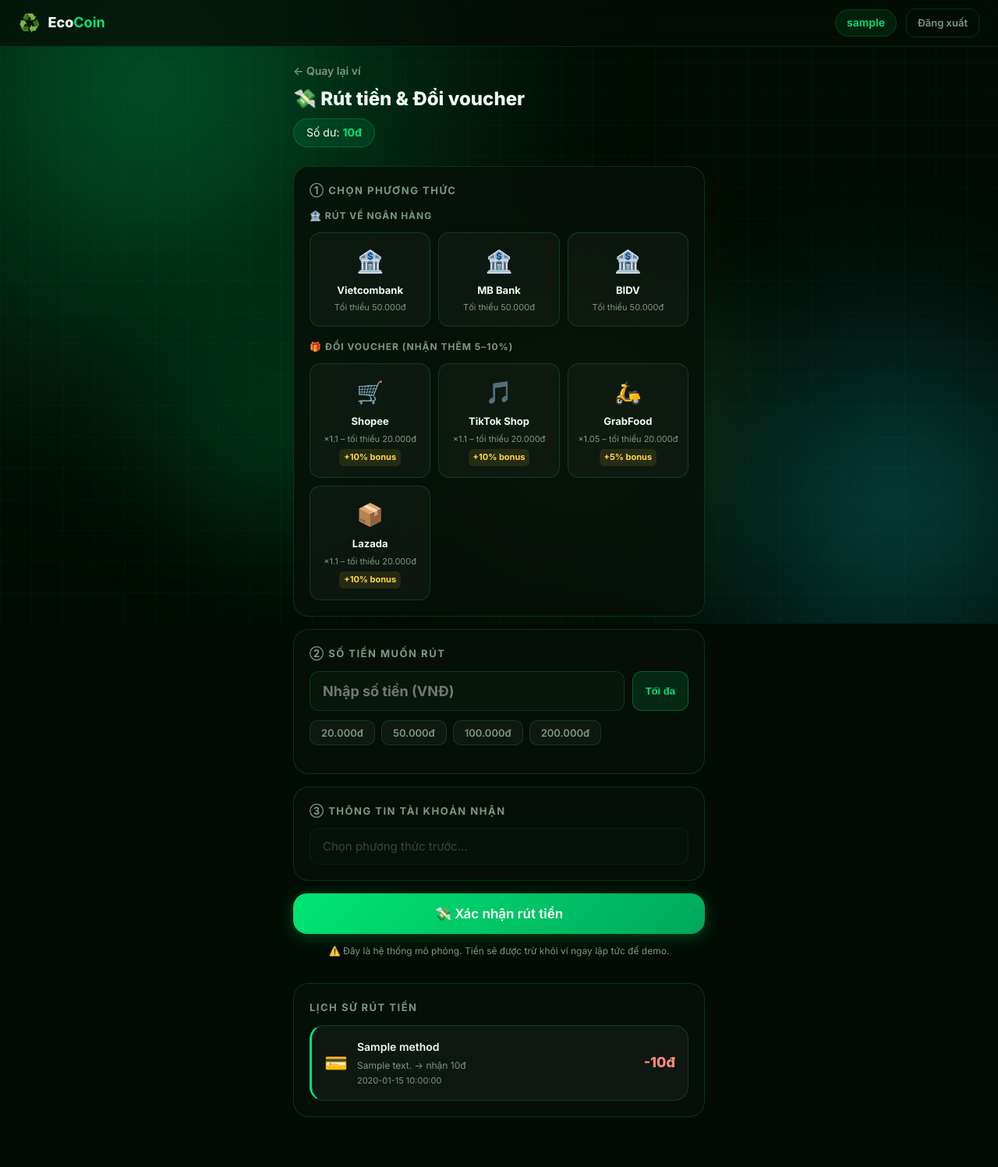
After one commit to SonNguyen975/Eco_Coin, a Flask app: page /withdraw in a window 1280 px wide. The commit adds this page. Shown: the whole page at 78% size. Run offline with Flask 3, Linux system fonts and the light colour scheme; the visitor is signed in with stand-in values (Sample User, id 1); a database or web service that is not in the repository returns one stand-in record (values such as "Sample title"); some libraries are stand-ins or nearby versions.

Commit message:
Feature: Add withdraw/voucher exchange page with bank and voucher options (simulation)

```diff
--- a/app.py
+++ b/app.py
@@ -343,6 +343,99 @@
         item_prices=ITEM_PRICES)
 
 # ==============================================================
+# ROUTES – RÚT TIỀN / ĐỔI VOUCHER (MÔ PHỎNG)
+# ==============================================================
+
+# Tỉ lệ quy đổi: (hệ số nhân, số tiền tối thiểu, mô tả nhãn)
+WITHDRAW_METHODS = {
+    'bank_vcb':    {'label': 'Vietcombank',    'icon': '🏦', 'type': 'bank',    'rate': 1.0,  'min': 50000, 'detail': 'Chuyển khoản ngân hàng'},
+    'bank_mb':     {'label': 'MB Bank',        'icon': '🏦', 'type': 'bank',    'rate': 1.0,  'min': 50000, 'detail': 'Chuyển khoản ngân hàng'},
+    'bank_bidv':   {'label': 'BIDV',           'icon': '🏦', 'type': 'bank',    'rate': 1.0,  'min': 50000, 'detail': 'Chuyển khoản ngân hàng'},
+    'voucher_shopee':  {'label': 'Shopee',     'icon': '🛒', 'type': 'voucher', 'rate': 1.1,  'min': 20000, 'detail': 'Voucher mua sắm Shopee'},
+    'voucher_tiktok':  {'label': 'TikTok Shop','icon': '🎵', 'type': 'voucher', 'rate': 1.1,  'min': 20000, 'detail': 'Voucher TikTok Shop'},
+    'voucher_grab':    {'label': 'GrabFood',   'icon': '🛵', 'type': 'voucher', 'rate': 1.05, 'min': 20000, 'detail': 'Voucher đồ ăn Grab'},
+    'voucher_lazada':  {'label': 'Lazada',     'icon': '📦', 'type': 'voucher', 'rate': 1.1,  'min': 20000, 'detail': 'Voucher mua sắm Lazada'},
+}
+
+@app.route('/withdraw', methods=['GET', 'POST'])
+def withdraw():
+    """Trang rút tiền / đổi voucher mô phỏng."""
+    if 'user_id' not in session:
+        return redirect(url_for('index'))
+
+    db = get_db()
+    user = db.execute('SELECT * FROM users WHERE id = ?', (session['user_id'],)).fetchone()
+
+    if request.method == 'POST':
+        method_key = request.form.get('method', '')
+        amount_coin = int(request.form.get('amount', 0))
+        account_detail = request.form.get('account_detail', '').strip()
+
+        method = WITHDRAW_METHODS.get(method_key)
+        error = None
+
+        if not method:
+            error = 'Phương thức không hợp lệ!'
+        elif amount_coin < method['min']:
+            error = f"Số tiền tối thiểu là {method['min']:,}đ!".replace(',', '.')
+        elif amount_coin > user['balance']:
+            error = 'Số dư trong ví không đủ!'
+        elif not account_detail:
+            error = 'Vui lòng nhập thông tin tài khoản nhận!'
+
+        if error:
+            history = db.execute(
+                'SELECT * FROM withdrawals WHERE user_id = ? ORDER BY created_at DESC LIMIT 10',
+                (session['user_id'],)
+            ).fetchall()
+            db.close()
+            return render_template('withdraw.html',
+                user=user, methods=WITHDRAW_METHODS,
+                error=error, history=history)
+
+        # Tính giá trị thực nhận (sau quy đổi)
+        amount_value = int(amount_coin * method['rate'])
+        now = datetime.datetime.now().strftime('%Y-%m-%d %H:%M:%S')
+
+        # Trừ số dư
+        db.execute('UPDATE users SET balance = balance - ? WHERE id = ?',
+                   (amount_coin, session['user_id']))
+
+        # Lưu lịch sử rút
+        db.execute(
+            'INSERT INTO withdrawals (user_id, method, amount_coin, amount_value, detail) VALUES (?, ?, ?, ?, ?)',
+            (session['user_id'], method_key, amount_coin, amount_value, account_detail)
+        )
+        db.commit()
+
+        # Lấy user sau khi trừ
+        updated_user = db.execute('SELECT * FROM users WHERE id = ?', (session['user_id'],)).fetchone()
+        history = db.execute(
+            'SELECT * FROM withdrawals WHERE user_id = ? ORDER BY created_at DESC LIMIT 10',
+            (session['user_id'],)
+        ).fetchall()
+        db.close()
+
+        return render_template('withdraw.html',
+            user=updated_user, methods=WITHDRAW_METHODS,
+            success={
+                'method': method,
+                'amount_coin': amount_coin,
+                'amount_value': amount_value,
+                'account_detail': account_detail,
+            },
+            history=history)
+
+    # GET: hiển thị trang
+    history = db.execute(
+        'SELECT * FROM withdrawals WHERE user_id = ? ORDER BY created_at DESC LIMIT 10',
+        (session['user_id'],)
+    ).fetchall()
+    db.close()
+    return render_template('withdraw.html',
+        user=user, methods=WITHDRAW_METHODS, history=history)
+
+# ==============================================================
 # ROUTES – NHẬN THƯỞNG QUA QR
 # ==============================================================
 
--- a/static/style.css
+++ b/static/style.css
@@ -779,3 +779,134 @@
 .admin-table tr:last-child td { border-bottom: none; }
 .admin-table tbody tr { transition: background 0.2s ease; }
 .admin-table tbody tr:hover { background: rgba(0,230,118,0.05); }
+
+/* ===================================================
+   WITHDRAW PAGE
+   =================================================== */
+.withdraw-header {
+    display: flex; flex-direction: column; gap: 10px;
+    margin-bottom: 24px;
+}
+.back-btn {
+    color: var(--text-muted); font-size: 14px; font-weight: 600;
+    text-decoration: none; width: fit-content;
+    transition: color 0.2s;
+}
+.back-btn:hover { color: var(--primary); }
+.withdraw-title { font-size: 24px; font-weight: 900; }
+.withdraw-balance-pill {
+    background: rgba(0,230,118,0.1); border: 1px solid rgba(0,230,118,0.25);
+    border-radius: 30px; padding: 6px 16px; font-size: 14px;
+    width: fit-content;
+}
+
+.withdraw-section {
+    background: rgba(6, 16, 9, 0.85); border: 1px solid var(--card-border);
+    border-radius: 20px; padding: 20px; margin-bottom: 16px;
+}
+
+/* Method Grid */
+.method-group-label {
+    font-size: 12px; font-weight: 700; color: var(--text-muted);
+    text-transform: uppercase; letter-spacing: 1px; margin-bottom: 12px;
+}
+.method-grid { display: grid; grid-template-columns: repeat(3, 1fr); gap: 10px; }
+.method-card { cursor: pointer; }
+.method-card input[type="radio"] { display: none; }
+.method-card-inner {
+    display: flex; flex-direction: column; align-items: center;
+    gap: 4px; padding: 14px 8px; border-radius: 14px; text-align: center;
+    border: 1.5px solid var(--card-border);
+    background: rgba(255,255,255,0.03);
+    transition: var(--transition);
+}
+.method-card:hover .method-card-inner { border-color: rgba(0,230,118,0.4); }
+.method-card.selected .method-card-inner {
+    border-color: var(--primary);
+    background: rgba(0,230,118,0.1);
+    box-shadow: 0 0 16px rgba(0,230,118,0.2);
+}
+.method-icon { font-size: 28px; }
+.method-label { font-size: 13px; font-weight: 700; }
+.method-sub { font-size: 11px; color: var(--text-muted); }
+.method-bonus {
+    font-size: 11px; font-weight: 700; color: #ffd740;
+    background: rgba(255,215,64,0.1); border-radius: 6px; padding: 2px 6px;
+}
+
+/* Amount input */
+.amount-input-wrap { display: flex; gap: 10px; margin-bottom: 12px; }
+.amount-input {
+    flex: 1; background: var(--bg2); border: 1.5px solid var(--card-border);
+    border-radius: 12px; padding: 14px 16px; color: var(--text);
+    font-size: 18px; font-weight: 700; font-family: inherit;
+    outline: none; transition: var(--transition);
+}
+.amount-input:focus { border-color: var(--primary); background: var(--bg3); }
+.btn-max {
+    padding: 0 16px; background: rgba(0,230,118,0.12);
+    border: 1.5px solid rgba(0,230,118,0.3); border-radius: 12px;
+    color: var(--primary); font-size: 13px; font-weight: 700;
+    cursor: pointer; white-space: nowrap; transition: var(--transition);
+}
+.btn-max:hover { background: rgba(0,230,118,0.25); }
+
+.quick-amounts {
+    display: flex; gap: 8px; flex-wrap: wrap; margin-bottom: 16px;
+}
+.quick-amounts button {
+    padding: 7px 14px; border-radius: 10px;
+    border: 1px solid var(--card-border);
+    background: rgba(255,255,255,0.04); color: var(--text-muted);
+    font-size: 13px; font-weight: 600; cursor: pointer;
+    transition: var(--transition); font-family: inherit;
+}
+.quick-amounts button:hover { border-color: var(--primary); color: var(--primary); }
+
+.calc-result {
+    display: flex; align-items: center; justify-content: space-between;
+    background: rgba(0,230,118,0.08); border: 1px solid rgba(0,230,118,0.2);
+    border-radius: 12px; padding: 14px 16px;
+    font-size: 15px;
+}
+.calc-result strong { font-size: 22px; }
+
+.account-input {
+    width: 100%; background: var(--bg2); border: 1.5px solid var(--card-border);
+    border-radius: 12px; padding: 13px 16px; color: var(--text);
+    font-size: 15px; font-family: inherit; outline: none; transition: var(--transition);
+}
+.account-input:focus { border-color: var(--primary); }
+.account-input:disabled { opacity: 0.5; cursor: not-allowed; }
+
+.withdraw-note {
+    text-align: center; font-size: 12px; color: var(--text-muted);
+    margin-top: 12px; line-height: 1.6;
+}
+
+/* Success card */
+.withdraw-success-card {
+    background: rgba(0,40,18,0.9); border: 1px solid rgba(0,230,118,0.3);
+    border-radius: 24px; padding: 36px 28px; text-align: center;
+    animation: fadeUp 0.5s ease; margin-bottom: 24px;
+}
+.ws-icon { font-size: 64px; margin-bottom: 12px; animation: bounceIn 0.6s ease; }
+.ws-title { font-size: 22px; font-weight: 800; margin-bottom: 6px; }
+.ws-sub { font-size: 13px; color: var(--text-muted); margin-bottom: 24px; }
+.ws-detail-box {
+    background: rgba(0,0,0,0.3); border-radius: 14px; padding: 16px;
+    text-align: left; margin-bottom: 16px;
+}
+.ws-row {
+    display: flex; justify-content: space-between; align-items: center;
+    padding: 10px 0; border-bottom: 1px solid rgba(255,255,255,0.05);
+    font-size: 14px;
+}
+.ws-row:last-child { border-bottom: none; }
+.ws-row span { color: var(--text-muted); }
+.ws-balance-after { font-size: 15px; color: var(--text-muted); }
+
+@media (max-width: 600px) {
+    .method-grid { grid-template-columns: repeat(2, 1fr); }
+    .quick-amounts button { font-size: 12px; padding: 6px 10px; }
+}
--- a/templates/dashboard.html
+++ b/templates/dashboard.html
@@ -49,7 +49,7 @@
 
     <!-- QUICK ACTIONS -->
     <div class="section-title">Thao tác nhanh</div>
-    <div class="quick-actions">
+    <div class="quick-actions" style="grid-template-columns: repeat(3, 1fr);">
         <a href="{{ url_for('machine') }}" class="action-card action-machine">
             <div class="action-icon">🖥️</div>
             <p>Mở máy Eco Coin</p>
@@ -58,6 +58,10 @@
             <div class="action-icon">📷</div>
             <p>Quét QR nhận tiền</p>
         </div>
+        <a href="{{ url_for('withdraw') }}" class="action-card" style="border-color: rgba(255,193,7,0.3);">
+            <div class="action-icon">💸</div>
+            <p>Rút tiền / Voucher</p>
+        </a>
     </div>
 
     <!-- TRANSACTION HISTORY -->
--- /dev/null
+++ b/templates/withdraw.html
@@ -0,0 +1,218 @@
+{% extends "base.html" %}
+{% block title %}Rút tiền & Đổi voucher – Eco Coin{% endblock %}
+
+{% block content %}
+<div class="dashboard-page">
+
+    <!-- HEADER -->
+    <div class="withdraw-header">
+        <a href="{{ url_for('dashboard') }}" class="back-btn">← Quay lại ví</a>
+        <h1 class="withdraw-title">💸 Rút tiền & Đổi voucher</h1>
+        <div class="withdraw-balance-pill">
+            Số dư: <b class="text-green">{{ user['balance']|currency }}</b>
+        </div>
+    </div>
+
+    {% if success %}
+    <!-- THÀNH CÔNG -->
+    <div class="withdraw-success-card">
+        <div class="ws-icon">{{ success.method.icon }}</div>
+        <h2 class="ws-title">Yêu cầu đã được ghi nhận!</h2>
+        <p class="ws-sub">(Đây là mô phỏng – trong thực tế hệ thống sẽ xử lý tự động)</p>
+
+        <div class="ws-detail-box">
+            <div class="ws-row">
+                <span>Phương thức</span>
+                <b>{{ success.method.icon }} {{ success.method.label }}</b>
+            </div>
+            <div class="ws-row">
+                <span>Số EcoCoin đã dùng</span>
+                <b style="color:#ff8a80">-{{ success.amount_coin|currency }}</b>
+            </div>
+            <div class="ws-row">
+                <span>Giá trị thực nhận</span>
+                <b class="text-green">+{{ success.amount_value|currency }}</b>
+            </div>
+            <div class="ws-row">
+                <span>Tài khoản nhận</span>
+                <b>{{ success.account_detail }}</b>
+            </div>
+        </div>
+
+        <p class="ws-balance-after">
+            Số dư còn lại: <span class="text-green">{{ user['balance']|currency }}</span>
+        </p>
+
+        <a href="{{ url_for('withdraw') }}" class="btn btn-primary btn-full" style="margin-top: 16px;">
+            🔄 Rút thêm
+        </a>
+        <a href="{{ url_for('dashboard') }}" class="btn btn-ghost btn-full" style="margin-top: 10px;">
+            🏠 Về trang ví
+        </a>
+    </div>
+
+    {% else %}
+    <!-- FORM RÚT TIỀN -->
+    {% if error %}
+    <div class="alert alert-danger">⚠️ {{ error }}</div>
+    {% endif %}
+
+    <form method="POST" action="{{ url_for('withdraw') }}" id="withdrawForm">
+
+        <!-- BƯỚC 1: CHỌN PHƯƠNG THỨC -->
+        <div class="withdraw-section">
+            <div class="section-title">① Chọn phương thức</div>
+
+            <div class="method-group-label">🏦 Rút về ngân hàng</div>
+            <div class="method-grid">
+                {% for key, m in methods.items() %}
+                {% if m.type == 'bank' %}
+                <label class="method-card" for="method_{{ key }}">
+                    <input type="radio" name="method" id="method_{{ key }}" value="{{ key }}"
+                           onchange="updateMethodInfo(this)"
+                           data-rate="{{ m.rate }}" data-min="{{ m.min }}"
+                           data-label="{{ m.label }}" data-type="{{ m.type }}"
+                           data-placeholder="Số tài khoản ngân hàng">
+                    <div class="method-card-inner">
+                        <span class="method-icon">{{ m.icon }}</span>
+                        <span class="method-label">{{ m.label }}</span>
+                        <span class="method-sub">Tối thiểu {{ m.min|currency }}</span>
+                    </div>
+                </label>
+                {% endif %}
+                {% endfor %}
+            </div>
+
+            <div class="method-group-label" style="margin-top: 16px;">🎁 Đổi voucher (nhận thêm 5–10%)</div>
+            <div class="method-grid">
+                {% for key, m in methods.items() %}
+                {% if m.type == 'voucher' %}
+                <label class="method-card" for="method_{{ key }}">
+                    <input type="radio" name="method" id="method_{{ key }}" value="{{ key }}"
+                           onchange="updateMethodInfo(this)"
+                           data-rate="{{ m.rate }}" data-min="{{ m.min }}"
+                           data-label="{{ m.label }}" data-type="{{ m.type }}"
+                           data-placeholder="Tên tài khoản / SĐT liên kết">
+                    <div class="method-card-inner">
+                        <span class="method-icon">{{ m.icon }}</span>
+                        <span class="method-label">{{ m.label }}</span>
+                        <span class="method-sub">×{{ m.rate }} – tối thiểu {{ m.min|currency }}</span>
+                        <span class="method-bonus">+{{ ((m.rate - 1) * 100)|int }}% bonus</span>
+                    </div>
+                </label>
+                {% endif %}
+                {% endfor %}
+            </div>
+        </div>
+
+        <!-- BƯỚC 2: SỐ TIỀN -->
+        <div class="withdraw-section">
+            <div class="section-title">② Số tiền muốn rút</div>
+            <div class="amount-input-wrap">
+                <input type="number" name="amount" id="amountInput"
+                       placeholder="Nhập số tiền (VNĐ)"
+                       min="0" max="{{ user['balance'] }}"
+                       oninput="calcResult()"
+                       class="amount-input">
+                <button type="button" class="btn-max" onclick="setMax()">Tối đa</button>
+            </div>
+            <div class="quick-amounts">
+                <button type="button" onclick="setAmount(20000)">20.000đ</button>
+                <button type="button" onclick="setAmount(50000)">50.000đ</button>
+                <button type="button" onclick="setAmount(100000)">100.000đ</button>
+                <button type="button" onclick="setAmount(200000)">200.000đ</button>
+            </div>
+            <div class="calc-result" id="calcResult" style="display:none">
+                <span>Bạn sẽ nhận được:</span>
+                <strong class="text-green" id="resultValue">0đ</strong>
+            </div>
+        </div>
+
+        <!-- BƯỚC 3: THÔNG TIN TÀI KHOẢN -->
+        <div class="withdraw-section">
+            <div class="section-title">③ Thông tin tài khoản nhận</div>
+            <input type="text" name="account_detail" id="accountInput"
+                   placeholder="Chọn phương thức trước..."
+                   class="account-input" disabled>
+        </div>
+
+        <button type="submit" class="btn btn-primary btn-full btn-lg" id="submitBtn">
+            💸 Xác nhận rút tiền
+        </button>
+        <p class="withdraw-note">
+            ⚠️ Đây là hệ thống mô phỏng. Tiền sẽ được trừ khỏi ví ngay lập tức để demo.
+        </p>
+    </form>
+    {% endif %}
+
+    <!-- LỊCH SỬ RÚT TIỀN -->
+    {% if history %}
+    <div class="withdraw-section" style="margin-top: 32px;">
+        <div class="section-title">Lịch sử rút tiền</div>
+        <div class="tx-list">
+            {% for w in history %}
+            {% set m_info = methods.get(w['method'], {'icon': '💳', 'label': w['method']}) %}
+            <div class="tx-card tx-direct">
+                <div class="tx-left">
+                    <div class="tx-icon">{{ m_info.icon }}</div>
+                    <div class="tx-info">
+                        <p class="tx-title">{{ m_info.label }}</p>
+                        <p class="tx-detail">{{ w['detail'] }} → nhận {{ w['amount_value']|currency }}</p>
+                        <p class="tx-date">{{ w['created_at']|fmt_date }}</p>
+                    </div>
+                </div>
+                <div class="tx-amount" style="color:#ff8a80">-{{ w['amount_coin']|currency }}</div>
+            </div>
+            {% endfor %}
+        </div>
+    </div>
+    {% endif %}
+
+</div>
+{% endblock %}
+
+{% block scripts %}
+<script>
+let currentRate = 1.0;
+let currentMin  = 0;
+let maxBalance  = {{ user['balance'] }};
+
+function updateMethodInfo(radio) {
+    currentRate = parseFloat(radio.dataset.rate);
+    currentMin  = parseInt(radio.dataset.min);
+    const placeholder = radio.dataset.placeholder;
+    const accountInput = document.getElementById('accountInput');
+    accountInput.placeholder = placeholder;
+    accountInput.disabled = false;
+    accountInput.focus();
+    calcResult();
+    // Highlight selected card
+    document.querySelectorAll('.method-card').forEach(c => c.classList.remove('selected'));
+    radio.closest('.method-card').classList.add('selected');
+}
+
+function calcResult() {
+    const amount = parseInt(document.getElementById('amountInput').value) || 0;
+    const resultEl = document.getElementById('calcResult');
+    const valueEl  = document.getElementById('resultValue');
+    if (amount > 0 && currentRate > 0) {
+        const result = Math.floor(amount * currentRate);
+        const formatted = result.toLocaleString('vi-VN') + 'đ';
+        valueEl.textContent = formatted;
+        resultEl.style.display = 'flex';
+    } else {
+        resultEl.style.display = 'none';
+    }
+}
+
+function setMax() {
+    document.getElementById('amountInput').value = maxBalance;
+    calcResult();
+}
+
+function setAmount(val) {
+    document.getElementById('amountInput').value = val;
+    calcResult();
+}
+</script>
+{% endblock %}
```
Also changed, not shown: database.py (+26 -0 lines).
